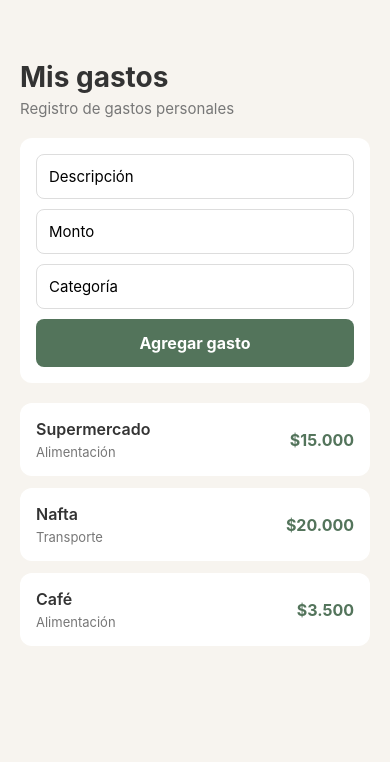
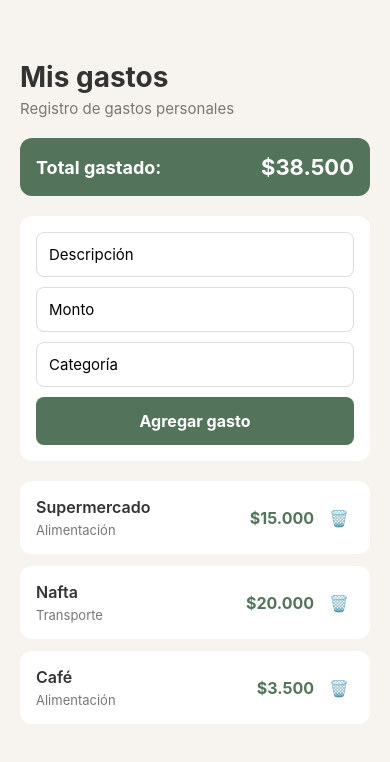
Before and after one commit to Dante0674/GestorDeGastosDT, a React Native app: screen / in a window 390 px wide. Shown: the top 762 px of the page. Built offline with nearby package versions, Linux system fonts and the light colour scheme.

Commit message:
Agregado calculo de total y boton para eliminar gastos

```diff
--- a/src/components/ListaGastos.js
+++ b/src/components/ListaGastos.js
@@ -1,7 +1,8 @@
 import { ScrollView, Text, StyleSheet } from 'react-native';
 import TarjetaGasto from './TarjetaGasto';
 
-export default function ListaGastos({ gastos }) {
+// Recibimos "onEliminar" desde la pantalla principal
+export default function ListaGastos({ gastos, onEliminar }) {
   if (gastos.length === 0) {
     return (
       <Text style={styles.vacio}>
@@ -16,6 +17,8 @@ export default function ListaGastos({ gastos }) {
         <TarjetaGasto
           key={gasto.id}
           gasto={gasto}
+          // Le pasamos la función para que la tarjeta pueda borrar
+          onEliminar={() => onEliminar(gasto.id)}
         />
       ))}
     </ScrollView>
--- a/src/components/TarjetaGasto.js
+++ b/src/components/TarjetaGasto.js
@@ -1,6 +1,9 @@
-import { View, Text, StyleSheet } from 'react-native';
 
-export default function TarjetaGasto({ gasto }) {
+// Importamos Pressable para poder crear el botón de eliminar
+import { View, Text, StyleSheet, Pressable } from 'react-native';
+
+// Recibimos "onEliminar" desde la lista
+export default function TarjetaGasto({ gasto, onEliminar }) {
   return (
     <View style={styles.tarjeta}>
       <View>
@@ -13,9 +16,17 @@ export default function TarjetaGasto({ gasto }) {
         </Text>
       </View>
 
-      <Text style={styles.monto}>
-        ${gasto.monto.toLocaleString('es-AR')}
-      </Text>
+      {/* Envolvemos el monto y el botón en un View para que queden juntos a la derecha */}
+      <View style={styles.derecha}>
+        <Text style={styles.monto}>
+          ${gasto.monto.toLocaleString('es-AR')}
+        </Text>
+
+        {/* Botón con el emoji de tachito que ejecuta la función de eliminar */}
+        <Pressable onPress={onEliminar} style={styles.botonEliminar}>
+          <Text style={{ fontSize: 16 }}>🗑️</Text>
+        </Pressable>
+      </View>
     </View>
   );
 }
@@ -40,9 +51,19 @@ const styles = StyleSheet.create({
     color: '#777777',
     marginTop: 5,
   },
+  // Estilo para alinear el monto y el tachito en la misma fila
+  derecha: {
+    flexDirection: 'row',
+    alignItems: 'center',
+    gap: 10, // Espacio entre el monto y el tachito
+  },
   monto: {
     fontSize: 16,
     fontWeight: 'bold',
     color: '#53745B',
   },
+  // Un poco de espacio alrededor del tachito para que sea más fácil de tocar
+  botonEliminar: {
+    padding: 5,
+  },
 });
--- a/src/controllers/GastosController.js
+++ b/src/controllers/GastosController.js
@@ -36,3 +36,10 @@ export async function agregarGasto(
 
   return nuevosGastos;
 }
+
+// Función para eliminar un gasto
+export async function eliminarGasto(gastosActuales, idGasto) {
+  const nuevosGastos = gastosActuales.filter((gasto) => gasto.id !== idGasto);
+  await guardarGastos(nuevosGastos);
+  return nuevosGastos;
+}
--- a/src/screens/GastosScreen.js
+++ b/src/screens/GastosScreen.js
@@ -8,9 +8,11 @@ import {
   Alert,
 } from 'react-native';
 
+// 1. Importamos eliminarGasto junto con los otros métodos
 import {
   cargarGastos,
   agregarGasto,
+  eliminarGasto,
 } from '../controllers/GastosController';
 
 import FormularioGasto from '../components/FormularioGasto';
@@ -44,6 +46,9 @@ export default function GastosScreen() {
     iniciar();
   }, []);
 
+  // 2. Calculamos el total sumando los montos
+  const totalGastado = gastos.reduce((acumulador, gasto) => acumulador + gasto.monto, 0);
+
   const manejarAgregar = async () => {
     if (guardando || cargando) {
       return;
@@ -74,6 +79,16 @@ export default function GastosScreen() {
     }
   };
 
+  // 3. Función para manejar la eliminación
+  const manejarEliminar = async (id) => {
+    try {
+      const nuevosGastos = await eliminarGasto(gastos, id);
+      setGastos(nuevosGastos);
+    } catch (error) {
+      Alert.alert('Error', 'No se pudo eliminar el gasto.');
+    }
+  };
+
   if (cargando) {
     return (
       <View style={styles.cargando}>
@@ -93,6 +108,12 @@ export default function GastosScreen() {
         Registro de gastos personales
       </Text>
 
+      {/* 4. Acá mostramos el cartel verde con el Total */}
+      <View style={styles.contenedorTotal}>
+        <Text style={styles.textoTotal}>Total gastado:</Text>
+        <Text style={styles.montoTotal}>${totalGastado.toLocaleString('es-AR')}</Text>
+      </View>
+
       <FormularioGasto
         descripcion={descripcion}
         setDescripcion={setDescripcion}
@@ -104,7 +125,8 @@ export default function GastosScreen() {
         deshabilitado={guardando}
       />
 
-      <ListaGastos gastos={gastos} />
+      {/* 5. Le pasamos la función manejarEliminar a la lista */}
+      <ListaGastos gastos={gastos} onEliminar={manejarEliminar} />
     </View>
   );
 }
@@ -127,6 +149,26 @@ const styles = StyleSheet.create({
     marginTop: 5,
     marginBottom: 20,
   },
+  // Estilos para el recuadro del Total
+  contenedorTotal: {
+    backgroundColor: '#53745B',
+    padding: 16,
+    borderRadius: 12,
+    flexDirection: 'row',
+    justifyContent: 'space-between',
+    alignItems: 'center',
+    marginBottom: 20,
+  },
+  textoTotal: {
+    color: '#FFFFFF',
+    fontSize: 18,
+    fontWeight: 'bold',
+  },
+  montoTotal: {
+    color: '#FFFFFF',
+    fontSize: 22,
+    fontWeight: 'bold',
+  },
   cargando: {
     flex: 1,
     justifyContent: 'center',
```
